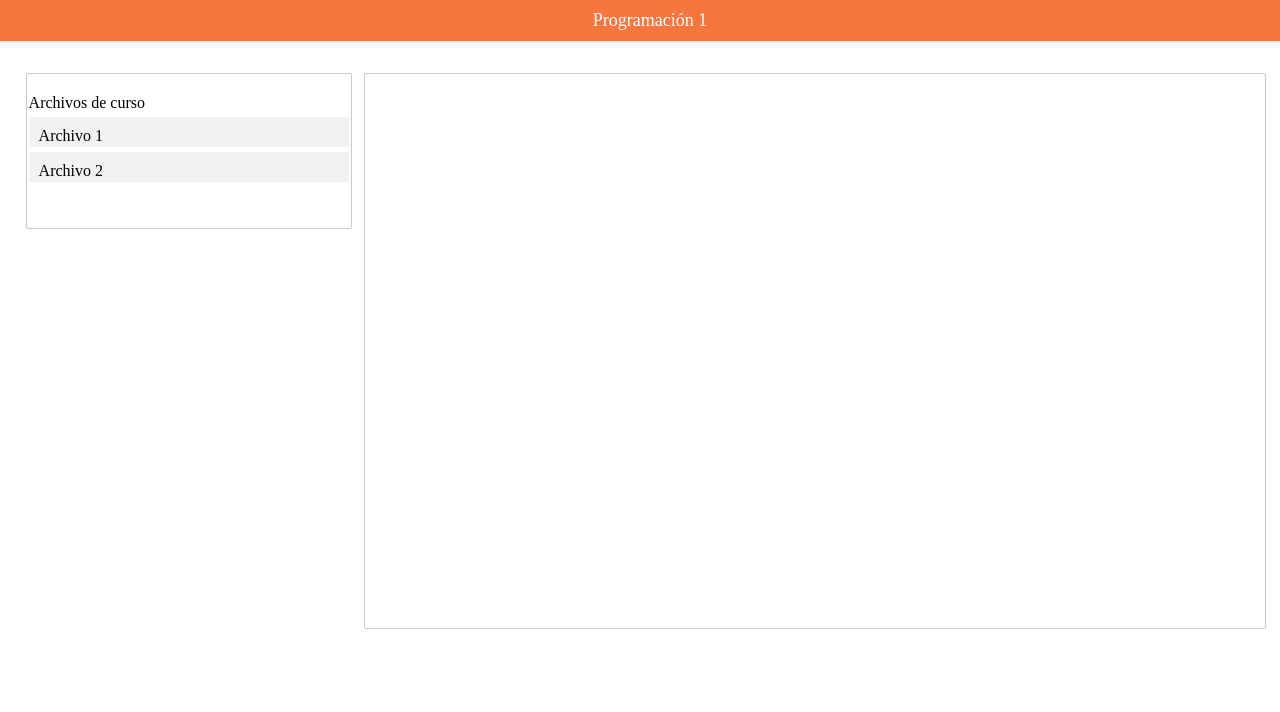
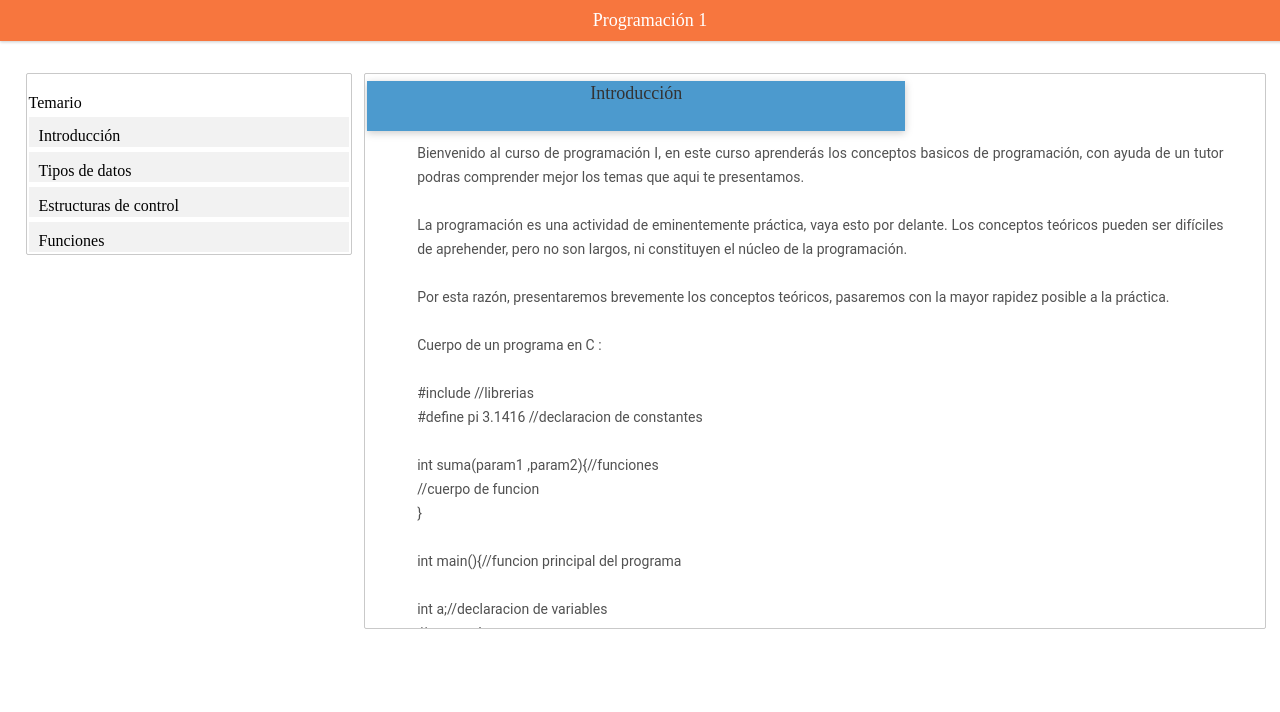
Before and after one commit to naujraliuga/APWE, a PHP site: page /cursoProgramacionI.php in a window 1280 px wide. Shown: the top 712 px of the page. Run offline with PHP 8.4, Linux system fonts and the light colour scheme.

Commit message:
curso programacion
seagrego contenido al curso

```diff
--- a/css/style_curso.css
+++ b/css/style_curso.css
@@ -57,15 +57,29 @@ body{
 #container-view-files{
 
 	width: 70%;
-	min-height: 550px;
-	height: auto;
+	height: 550px;
+	overflow-y: scroll;
+	overflow-x: none;
+	position: relative;
+	margin-top: 2.5%;
+	float: left;
+	border: solid 1px rgba(0,0,0,0.21);
+	border-radius: 2px;
+	padding: 2px;
+	background-color: transparent;
+	z-index: 1;
+}
+
+#container-view{
+
+	width: 70%;
+	height: 550px;
 	overflow: hidden;
 	position: relative;
 	margin-top: 2.5%;
 	float: left;
 	border: solid 1px rgba(0,0,0,0.21);
 	border-radius: 2px;
-	overflow: hidden;
 	padding: 2px;
 	background-color: transparent;
 	z-index: 1;
@@ -88,6 +102,7 @@ body{
 	cursor: pointer;
 }
 
+
 .bg_files{
 
     background-image: url(../img/bg_file.png);
@@ -99,3 +114,117 @@ body{
     float: left;
     z-index: 1000!important;
 }
+
+
+.containerTema{
+
+	width: 100%;
+	min-height: 550px;
+	height: auto;
+	background-color: transparent;
+	position: relative;
+	float: left;
+	z-index: 1;
+}
+
+#_introduccion{
+
+	width: 100%;
+	min-height: 80px;
+	height: auto;
+	position: relative;
+	float: left;
+	background-color: transparent;
+	z-index: 1;
+}
+
+#_tipoDeDatos{
+
+	width: 100%;
+	min-height: 80px;
+	height: auto;
+	position: relative;
+	float: left;
+	background-color: transparent;
+	z-index: 1;
+}
+
+#_estructurasDeControl{
+
+	width: 100%;
+	min-height: 80px;
+	height: auto;
+	position: relative;
+	float: left;
+	background-color: pink;
+	z-index: 1;
+}
+
+#_funciones{
+
+	width: 100%;
+	min-height: 80px;
+	height: auto;
+	position: relative;
+	float: left;
+	background-color: black;
+	z-index: 1;
+}
+
+.descripcion-tema{
+	width: 90%;
+	min-height: 50px;
+	height: auto;
+	margin-left: 5%;
+	float: left;
+	padding: 5px;
+	position: relative;
+	overflow: hidden;
+	text-align: justify;
+	margin-top: 5px;
+	margin-bottom: 15px;
+	color: #515151;
+    font: 14px/24px Roboto, sans-serif;
+    font-weight: 400
+	border: 1px solid rgba(0,0,0,0.4);
+	background-color: transparent;
+}
+
+.title-tema{
+
+	width: 60%;
+	height: 50px;
+	margin-top: 5px;
+	float: left;
+	text-align: center;
+	overflow: hidden;
+	position: relative;
+	color: #333;
+    font-size: 18px;
+    font-weight: 500;
+    line-height: 24px;
+    text-overflow: ellipsis;
+    white-space: normal;
+    border-radius: 0px;
+	box-shadow: 0px 2px 8px 0px rgba(2,0,0,0.21);
+	background-color: rgba(0, 111, 186,0.7);
+}
+
+.img{
+
+	width: 70%;
+	margin-left: 15%;
+	height: auto;
+	position: relative;
+	float: left;
+	margin-top: 10px;
+	margin-bottom: 20px;
+	background-size: 100%;
+	box-shadow: 0px 1px 3px 0px rgba(0,0,0,0.21);
+}
+
+.img img{
+
+	width: 100%;
+	height: 100%;
+}
--- a/cursoProgramacionI.php
+++ b/cursoProgramacionI.php
@@ -12,13 +12,67 @@
         <section id="title">Programaci&oacute;n 1</section>
     	<section id="container-files">
     		<ul>
-    			<br> Archivos de curso <br>
-    			<li class="list-file">Archivo 1</li>
-    			<li class="list-file">Archivo 2</li>
+    			<br> Temario <br>
+    			<li class="list-file" id="introduccion">Introducci&oacute;n</li>
+                <li class="list-file" id="tipoDeDatos">Tipos de datos</li>
+                <li class="list-file" id="estructurasDeControl">Estructuras de control</li>
+    			<li class="list-file" id="funciones">Funciones</li>
     		</ul>
     	</section>
-    	<section id="container-view-files"></section>
+    	<section id="container-view-files">
+
+           <section class="containerTema" id="_introduccion">
+               <div class="title-tema">Introducci&oacute;n</div>
+               <p class="descripcion-tema">
+                  Bienvenido al curso de programaci&oacute;n I, en este curso aprender&aacute;s los conceptos basicos
+                  de programaci&oacute;n, con ayuda de un tutor podras comprender mejor los temas que aqui te presentamos.
+                  <br><br>
+                  La programaci&oacute;n es una actividad de eminentemente pr&aacute;ctica, vaya esto por delante.
+                  Los conceptos te&oacute;ricos pueden ser dif&iacute;ciles de aprehender, pero no son largos, ni
+                  constituyen el n&uacute;cleo de la programaci&oacute;n. <br><br>
+                  Por esta raz&oacute;n, presentaremos brevemente los conceptos te&oacute;ricos, pasaremos con la
+                  mayor rapidez posible a la pr&aacute;ctica.<br><br>
+
+                  Cuerpo de un programa en C : <br><br>
+
+                  #include <libreria.h>//librerias<br>
+                  #define pi 3.1416 //declaracion de constantes<br><br>
+                  int suma(param1 ,param2){//funciones<br>
+                      //cuerpo de funcion<br>
+                  }<br><br>
+
+                  int main(){//funcion principal del programa<br><br>
+                         int a;//declaracion de variables<br>
+                         //cuerpo de programa<br><br>
+                  }//fin de programa<br>
+
+
+                  </p>
+           </section>
+
+           <section class="containerTema" id="_tipoDeDatos">
+               <div class="title-tema">Tipos de Datos</div>
+               <p class="descripcion-tema">
+                 El primer objetivo de un programa inform&aacute;tico es el manejo de datos. Un dato es toda aquella informaci&oacute;n que se puede tratar en un programa inform&aacute;tico.
+                 En este art&iacute;culo vamos a conocer los tipos de datos que podemos manejar programando en C.
+                 Existen unos datos de entrada y unos datos de salida.
+                 Los datos de entrada se manipulan en el programa produciendo unos datos de salida.
+               <p>
+               <div class="img">
+                   <img src="img/tipoDatos.png">
+               </div>
+               <div class="img">
+                   <img src="img/declaracionVariable.png">
+               </div>
+           </section>
+
+           <section class="containerTema" id="_estructurasDeControl"></section>
+
+           <section class="containerTema" id="_funciones"></section>
+
+        </section>
     </div>
-
+    <script type="text/javascript" src="js/jquery-1.11.3.js"></script>
+    <script type="text/javascript" src="js/menuProgramacion.js"></script>
 </body>
 </html>
--- /dev/null
+++ b/js/menuProgramacion.js
@@ -0,0 +1,36 @@
+$(document).on('ready', function(){
+
+     $('#introduccion').on('click',function(){
+
+          $('#_introduccion').show('slow');
+          $('#_tipoDeDatos').hide('slow');
+          $('#_estructurasDeControl').hide('slow');
+          $('#_funciones').hide('slow');
+     });
+
+     $('#tipoDeDatos').on('click',function(){
+
+          $('#_introduccion').hide('slow');
+          $('#_tipoDeDatos').show('slow');
+          $('#_estructurasDeControl').hide('slow');
+          $('#_funciones').hide('slow');
+     });
+
+     $('#estructurasDeControl').on('click',function(){
+
+          $('#_introduccion').hide('slow');
+          $('#_tipoDeDatos').hide('slow');
+          $('#_estructurasDeControl').show('slow');
+          $('#_funciones').hide('slow');
+     });
+
+     $('#funciones').on('click',function(){
+
+          $('#_introduccion').hide('slow');
+          $('#_tipoDeDatos').hide('slow');
+          $('#_estructurasDeControl').hide('slow');
+          $('#_funciones').show('slow');
+     });
+
+
+});
--- a/repositorio.php
+++ b/repositorio.php
@@ -35,7 +35,7 @@
 
     		</ul>
     	</section>
-    	<section id="container-view-files" class="bg_files"></section>
+    	<section id="container-view" class="bg_files"></section>
     </div>
 
 </body>
--- a/usuario.php
+++ b/usuario.php
@@ -206,14 +206,13 @@
                                    <?php
                                     include 'conexion.php';
 
-                                    $CURSO = mysqli_query($conexion,'SELECT * FROM usuarios_cursos WHERE matricula="'.$_SESSION['sesionUsuario'].'"');
+                                    $CURSO = mysqli_query($conexion,'SELECT * FROM cursos');
                                     $FILAS = mysqli_num_rows($CURSO);
 
                                     if($FILAS>=1){
 
                                        while($RES=mysqli_fetch_array($CURSO)){
-                                           $NOMBRE_GRUPO = getGrupos($RES['id_curso']);
-                                           echo '<option value="'.$RES['id_curso'].'">'.$NOMBRE_GRUPO['nombre'].'</option>';
+                                           echo '<option value="'.$RES['id_curso'].'">'.$RES['nombre'].'</option>';
 
                                        }
                                     }else
```
Also changed, not shown: img/declaracionVariable.png (added), img/tipoDatos.png (added).
